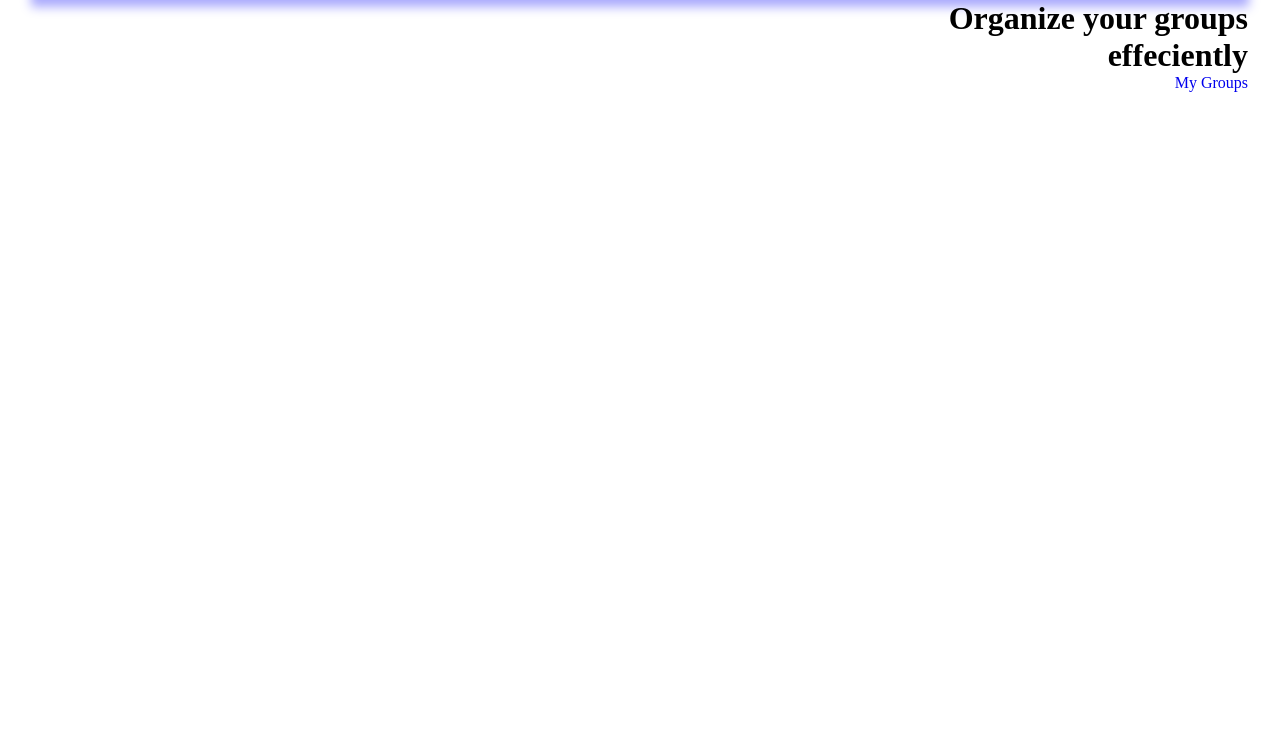
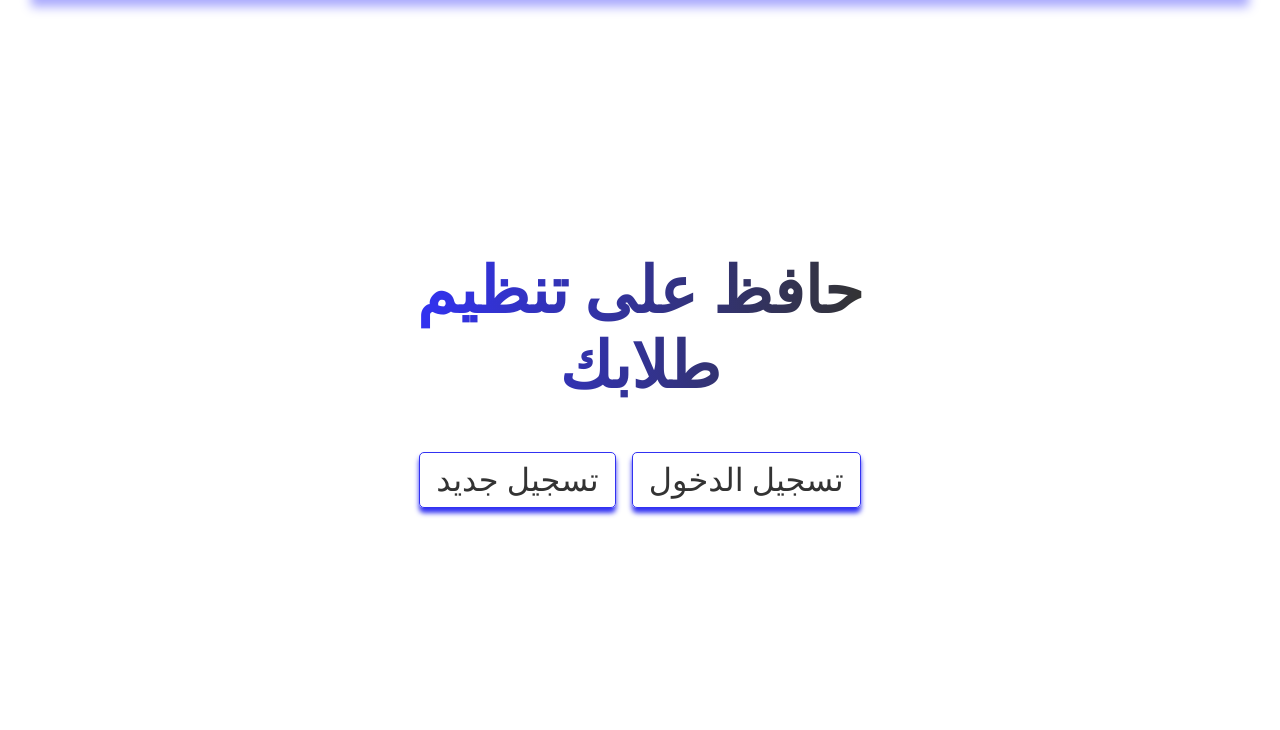
Before and after one commit to feny1/WebUQU8, a PHP site: page / in a window 1280 px wide. Shown: the part 83-813 px from the top of the page. Before the commit the page ends 175 px from the top, so only its background shows below. Run offline with PHP 8.4, Linux system fonts and the light colour scheme.

Commit message:
setup the groups and php

```diff
--- a/components/navbar.php
+++ b/components/navbar.php
@@ -1,10 +1,6 @@
 <?php
 // session_start();
 // Example user data
-// $_SESSION['user'] = [
-//   'username' => 'John Doe',
-//   'role' => 'Admin'
-// ];
 $loggedIn = isset($_SESSION['user']);
 ?>
 
@@ -16,7 +12,7 @@ $loggedIn = isset($_SESSION['user']);
     <div class="user">
       <img src="../images/purple2.png" alt="user image" />
       <div class="info">
-        <h2 class="username"><?php echo $_SESSION['user']['username']; ?></h2>
+        <h2 class="username"><?php echo $_SESSION['user']['name']; ?></h2>
         <p class="role"><?php echo $_SESSION['user']['role']; ?></p>
       </div>
     </div>
--- a/index.php
+++ b/index.php
@@ -1,3 +1,7 @@
+<?php
+session_start();
+?>
+
 <!DOCTYPE html>
 <html lang="ar" dir="rtl">
 
@@ -10,13 +14,20 @@
 
 <body>
     <?php include_once './components/navbar.php'; ?>
-    <h1>Organize your groups <br /> effeciently</h1>
-    <?php if (isset($_SESSION["user"])): ?>
-        <a href="#">signIn</a>
-        <a href="#">signUp</a>
-    <?php else: ?>
-        <a href="#">My Groups</a>
-    <?php endif ?>
+
+    <main>
+        <div>
+            <h1>حافظ على تنظيم <br /> طلابك</h1>
+            <div class="direct-link">
+                <?php if (!isset($_SESSION["user"])): ?>
+                    <a href="#">تسجيل الدخول</a>
+                    <a href="#">تسجيل جديد</a>
+                <?php else: ?>
+                    <a href="./pages/viewGroups.php">مجموعاتي</a>
+                <?php endif ?>
+            </div>
+        </div>
+    </main>
 </body>
 
 </html>
--- a/pages/viewGroupDetails.php
+++ b/pages/viewGroupDetails.php
@@ -10,12 +10,15 @@
 ?>
 <!DOCTYPE html>
 <html lang="en">
+
 <head>
     <meta charset="UTF-8">
     <meta name="viewport" content="width=device-width, initial-scale=1.0">
     <title>Document</title>
 </head>
+
 <body>
 
 </body>
+
 </html>
--- a/styles/index.css
+++ b/styles/index.css
@@ -2,3 +2,51 @@
 body {
   padding: 1rem 2rem;
 }
+
+h1 {
+  margin-top: 3rem;
+  font-size: 2.25rem;
+  text-align: center;
+  background-clip: text;
+  background-image: linear-gradient(to right, rgb(50, 50, 242), #333);
+  -webkit-text-fill-color: transparent;
+}
+
+@media (min-width: 767px) {
+  h1 {
+    font-size: 3rem;
+  }
+}
+@media (min-width: 1200px) {
+  h1 {
+    font-size: 4rem;
+  }
+}
+
+.direct-link {
+  display: flex;
+  justify-content: center;
+
+  gap: 1rem;
+
+  margin-top: 3rem;
+}
+
+main {
+  display: grid;
+  place-items: center;
+  min-height: calc(100vh - 1rem - 70px);
+}
+
+main a {
+  display: block;
+  padding: 0.5rem 1rem;
+  color: #333;
+  border: 1px solid rgb(50, 50, 242);
+  box-shadow: 0 5px 5px 0 rgb(50, 50, 242);
+
+  background-image: linear-gradient(to right);
+
+  font-size: 2rem;
+  border-radius: 5px;
+}
```
Also changed, not shown: data/test_data.php (+18 -1 lines), pages/viewGroups.php (+15 -4 lines). Lines whose indentation alone changed are shown as unchanged.
